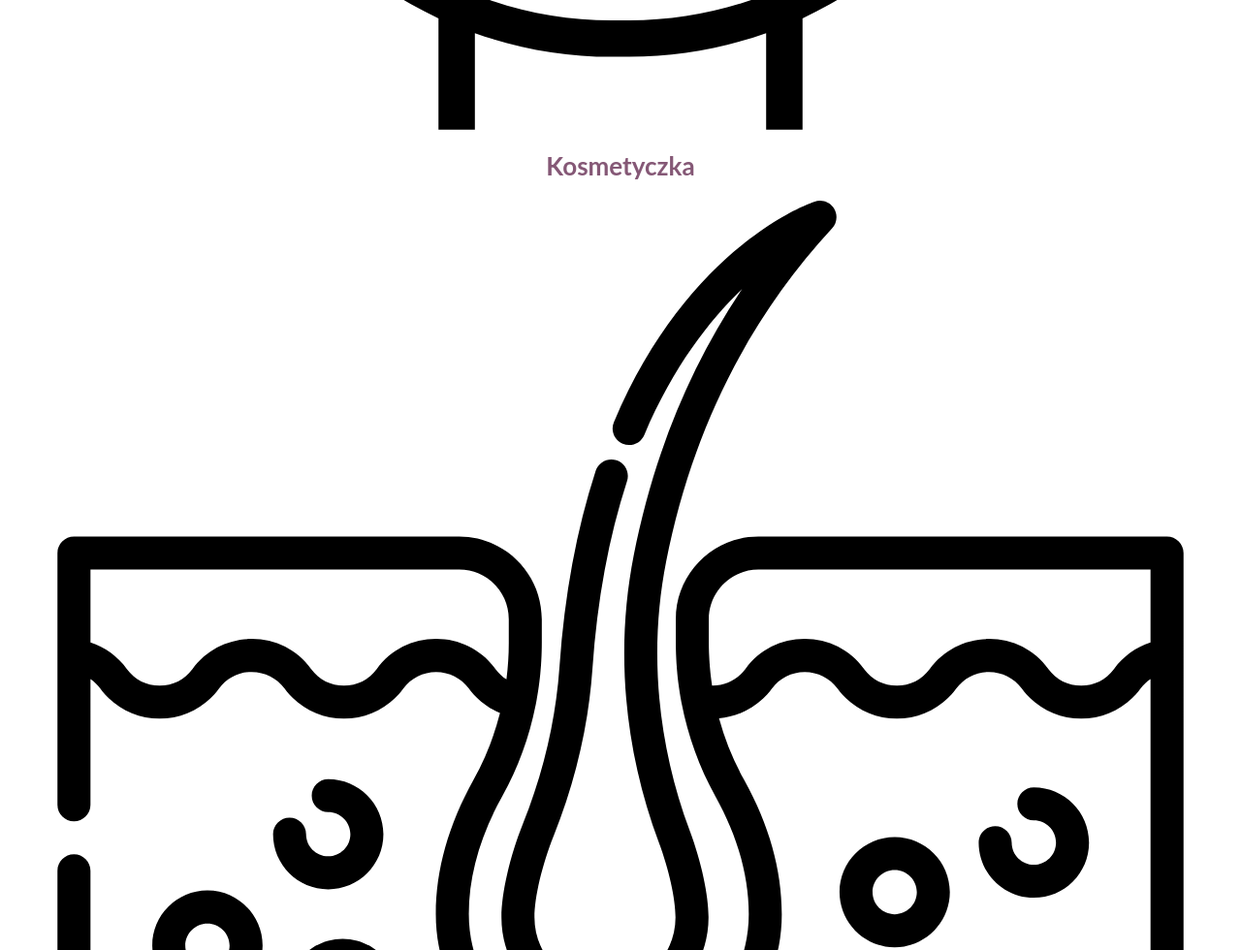
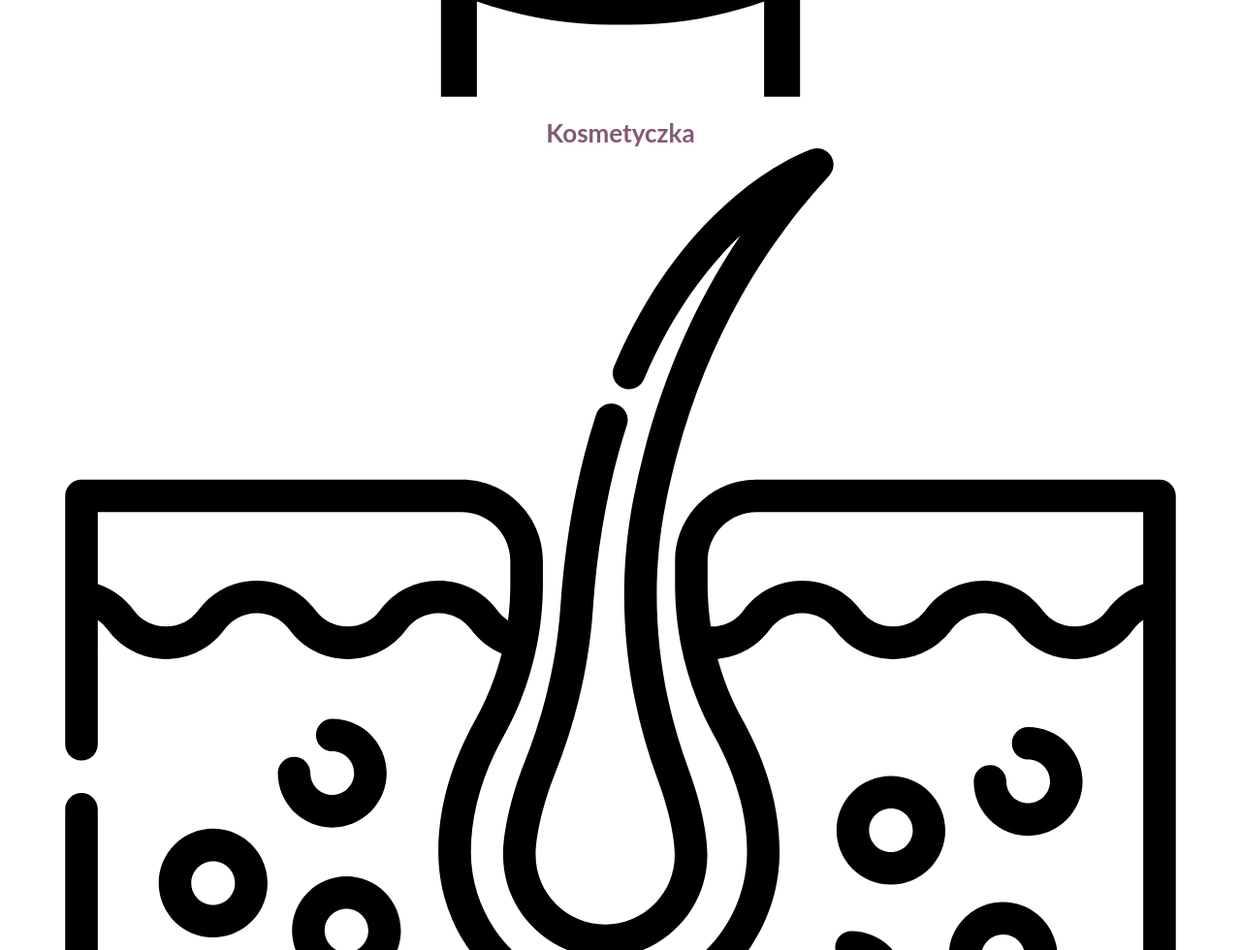
Before and after one commit to Anna-Bartkowiak/Projekt---Totalna-Kosmetyka, a website: page app/index.html in a window 1280 px wide. Shown: the part 1820-2800 px from the top of the page at 97% size. Drawn offline with Linux system fonts and the light colour scheme.

Commit message:
Styling page-section, headlines, wrapper.

```diff
--- a/app/assets/styles/modules/_headline.css
+++ b/app/assets/styles/modules/_headline.css
@@ -1,6 +1,10 @@
 .headline {
-	font-size: 2.3rem;
+	font-size: 1.4rem;
 	color: $mainPurple;
+
+	@mixin atSmall {
+		font-size: 2.3rem;
+	}
 
 	&--centered {
 		text-align: center;
@@ -11,20 +15,28 @@
 	}
 
 	&--small {
-		font-size: 1.625rem;
+		font-size: 1.1rem;
+
+		@mixin atSmall {
+			font-size: 1.625rem;
+		}
 	}
 
 	&--smaller {
-		font-size: 1.5rem;
+		font-size: 1rem;
+
+		@mixin atSmall {
+			font-size: 1.5rem;
+		}
+	}
+
+	&--margin-small {
+		margin-bottom: 0;
+		margin-top: .75em;
 	}
 
 	&--margin-large {
-		margin-top: .5em;
-	}
-
-	&--margin-small {
-		margin-bottom: .75em;
-		margin-top: .75em;
+		margin-top: 0;
 	}
 
 
--- a/app/assets/styles/modules/_page-section.css
+++ b/app/assets/styles/modules/_page-section.css
@@ -1,5 +1,5 @@
 .page-section {
-	padding: 1.375rem 0;
+	padding: 1.2rem 0;
 
 	@mixin atSmall {
 		padding: 2rem 0;
--- a/app/assets/styles/modules/_wrapper.css
+++ b/app/assets/styles/modules/_wrapper.css
@@ -1,13 +1,13 @@
 .wrapper {
-	padding-left: 18px;
-	padding-right: 18px;
+	padding-left: 16px;
+	padding-right: 16px;
 	max-width: 1200px;
 	margin-left: auto;
 	margin-right: auto;
 	box-sizing: border-box;
 
-	/*@mixin atSmall {
-		padding-left: 36px;
-		padding-right: 36px;
-	}*/
+	@mixin atSmall {
+		padding-left: 26px;
+		padding-right: 26px;
+	}
 }
--- a/app/temp/styles/styles.css
+++ b/app/temp/styles/styles.css
@@ -559,22 +559,25 @@ img {
 	}
 
 .wrapper {
-	padding-left: 18px;
-	padding-right: 18px;
+	padding-left: 16px;
+	padding-right: 16px;
 	max-width: 1200px;
 	margin-left: auto;
 	margin-right: auto;
 	-webkit-box-sizing: border-box;
 	        box-sizing: border-box;
-
-	/*@mixin atSmall {
-		padding-left: 36px;
-		padding-right: 36px;
-	}*/
 }
 
+@media (min-width: 530px) {
+
+.wrapper {
+		padding-left: 26px;
+		padding-right: 26px
+}
+	}
+
 .page-section {
-	padding: 1.375rem 0;
+	padding: 1.2rem 0;
 }
 
 @media (min-width: 530px) {
@@ -589,7 +592,7 @@ img {
 	}
 
 .headline {
-	font-size: 2.3rem;
+	font-size: 1.4rem;
 	color: #855876;
 
 
@@ -598,6 +601,13 @@ img {
 		font-weight: 300;
 	}*/
 }
+
+@media (min-width: 530px) {
+
+.headline {
+		font-size: 2.3rem
+}
+	}
 
 .headline--centered {
 		text-align: center;
@@ -608,18 +618,32 @@ img {
 	}
 
 .headline--small {
-		font-size: 1.625rem;
+		font-size: 1.1rem;
+	}
+
+@media (min-width: 530px) {
+
+.headline--small {
+			font-size: 1.625rem
+	}
 	}
 
 .headline--smaller {
-		font-size: 1.5rem;
+		font-size: 1rem;
+	}
+
+@media (min-width: 530px) {
+
+.headline--smaller {
+			font-size: 1.5rem
+	}
+	}
+
+.headline--margin-small {
+		margin-bottom: 0;
+		margin-top: .75em;
 	}
 
 .headline--margin-large {
-		margin-top: .5em;
+		margin-top: 0;
 	}
-
-.headline--margin-small {
-		margin-bottom: .75em;
-		margin-top: .75em;
-	}
```
